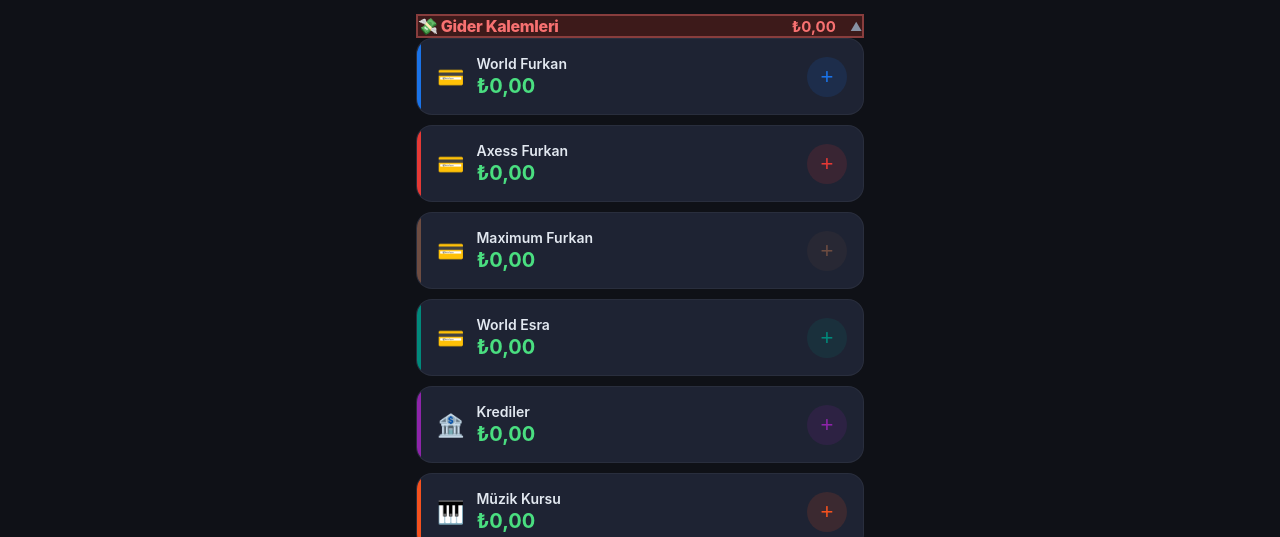
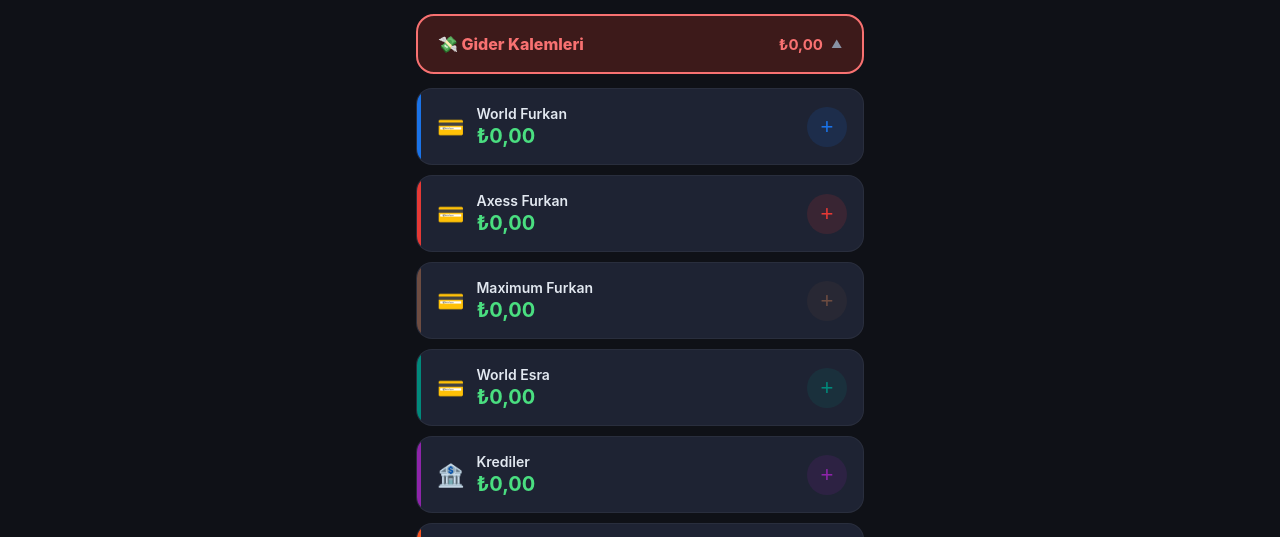
Before and after one commit to kasifoglu/butce, a plain HTML site: page index.html in a window 1280 px wide. Shown: the part 204-741 px from the top of the page. Drawn offline with Linux system fonts and the light colour scheme.

Commit message:
Update index.html

```diff
--- a/index.html
+++ b/index.html
@@ -297,12 +297,15 @@
 
 function buildGroup(type, title, total, accounts) {
   const open = expandedGroups[type];
+  const bg = type === 'gider' ? '#3d1a1a' : '#1a3d2a';
+  const border = type === 'gider' ? '#f87171' : '#4ade80';
+  const color = type === 'gider' ? '#f87171' : '#4ade80';
   return `
-    <div class="group-header ${type}" onclick="toggleGroup('${type}')" style="display:flex;flex-direction:row;align-items:center;justify-content:space-between;width:100%;">
-      <span class="group-title" style="flex:1;">${title}</span>
-      <div style="display:flex;flex-direction:row;align-items:center;flex-shrink:0;gap:6px;">
-        <span class="group-total">${formatTL(total)}</span>
-        <span class="group-chevron ${open?'open':''}">▼</span>
+    <div onclick="toggleGroup('${type}')" style="display:flex;flex-direction:row;align-items:center;justify-content:space-between;width:100%;background:${bg};border:2px solid ${border};border-radius:18px;padding:18px 20px;margin-bottom:14px;cursor:pointer;box-sizing:border-box;">
+      <span style="font-size:16px;font-weight:800;color:${color};flex:1;">${title}</span>
+      <div style="display:flex;flex-direction:row;align-items:center;flex-shrink:0;gap:8px;">
+        <span style="font-size:15px;font-weight:700;color:${color};">${formatTL(total)}</span>
+        <span style="font-size:11px;color:#8892a4;transition:transform 0.25s;display:inline-block;transform:${open?'rotate(180deg)':'rotate(0deg)'};">▼</span>
       </div>
     </div>
     <div class="group-accounts" style="max-height:${open?'3000px':'0'}">
```
